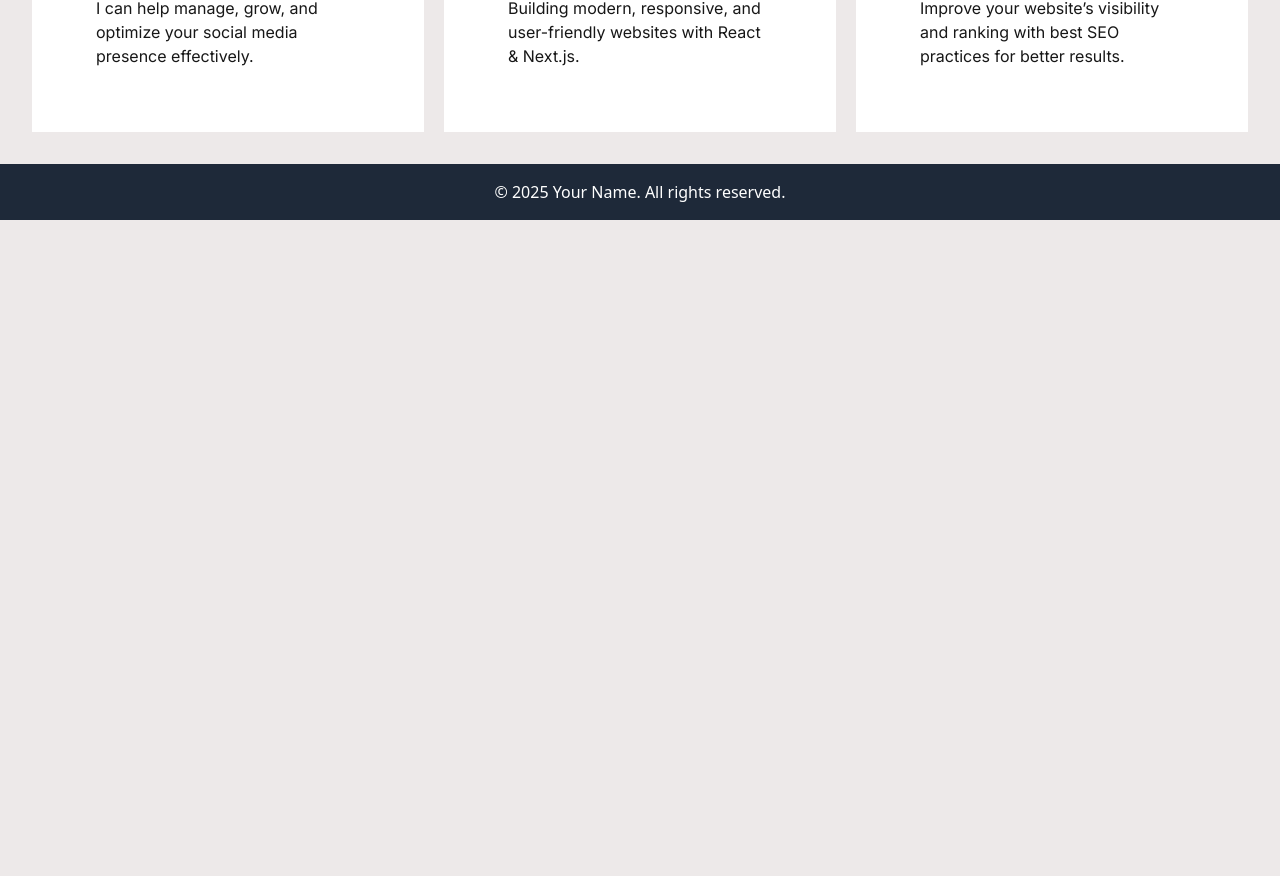
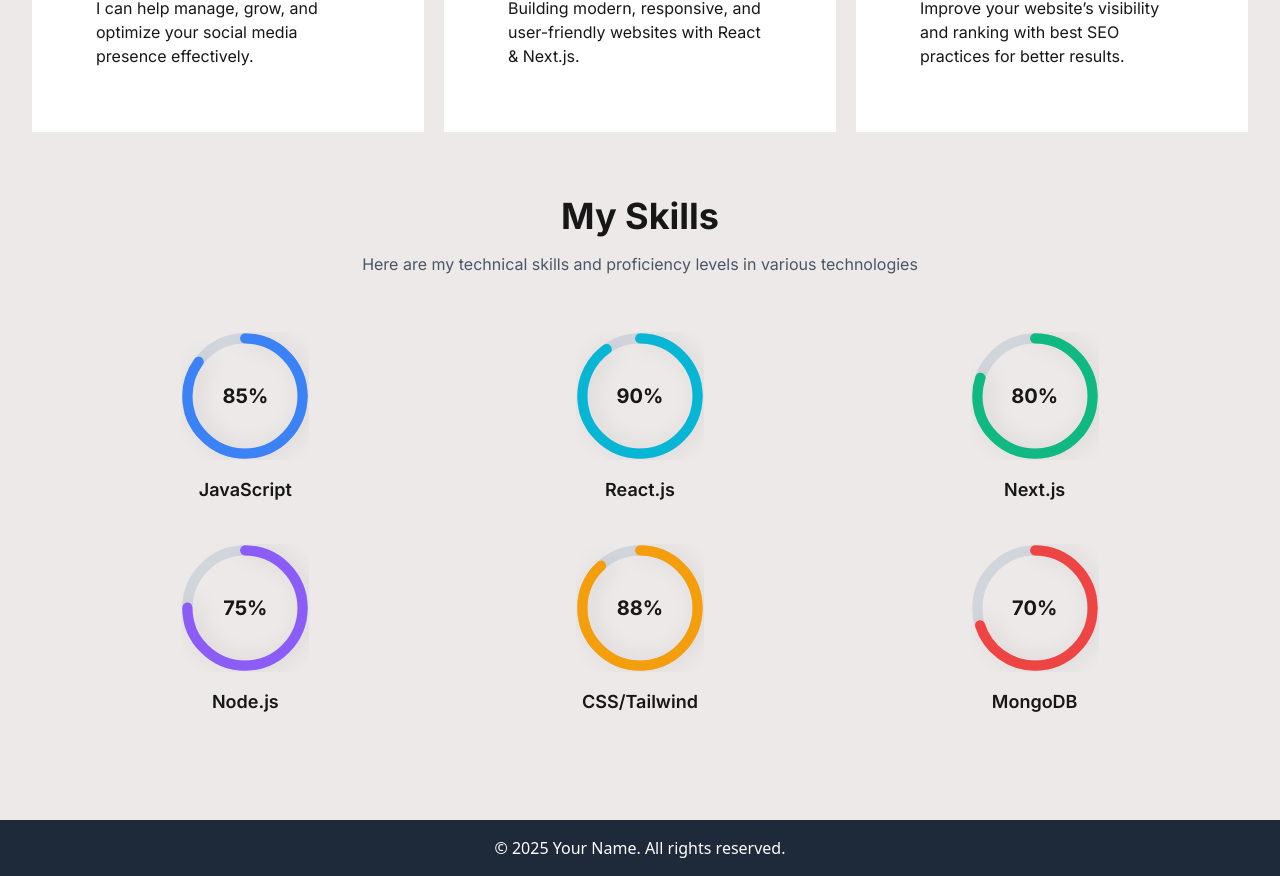
Before and after one commit to abdullahwebdev9176/portfolio-project, a Next.js app: page / in a window 1280 px wide. Shown: the part 1272-2148 px from the top of the page. Before the commit the page ends 1492 px from the top, so only its background shows below. Built offline with nearby package versions, Linux system fonts and the light colour scheme.

Commit message:
added progress circles

```diff
--- a/app/page.jsx
+++ b/app/page.jsx
@@ -1,6 +1,7 @@
 import AboutSection from "@/components/homeComponents/AboutSection";
 import HeroSection from "@/components/homeComponents/HeroSection";
 import OfferSection from "@/components/homeComponents/OfferSection";
+import ProgressCircles from "@/components/homeComponents/ProgressCircles";
 import Image from "next/image";
 
 export default function Home() {
@@ -10,6 +11,7 @@ export default function Home() {
         <HeroSection />
         <AboutSection />
         <OfferSection />
+        <ProgressCircles />
       </main>
     </div>
   );
--- /dev/null
+++ b/components/homeComponents/ProgressCircles.jsx
@@ -0,0 +1,114 @@
+'use client'
+import React, { useState, useEffect } from 'react'
+
+const ProgressCircles = () => {
+    const [isVisible, setIsVisible] = useState(false)
+    const [animatedPercentages, setAnimatedPercentages] = useState({})
+
+    const skills = [
+        { name: 'JavaScript', percentage: 85, color: '#3b82f6' },
+        { name: 'React.js', percentage: 90, color: '#06b6d4' },
+        { name: 'Next.js', percentage: 80, color: '#10b981' },
+        { name: 'Node.js', percentage: 75, color: '#8b5cf6' },
+        { name: 'CSS/Tailwind', percentage: 88, color: '#f59e0b' },
+        { name: 'MongoDB', percentage: 70, color: '#ef4444' }
+    ]
+
+    useEffect(() => {
+        setIsVisible(true)
+
+        // Animate percentages
+        skills.forEach((skill, index) => {
+            setTimeout(() => {
+                let current = 0
+                const increment = skill.percentage / 50 // 50 steps for smooth animation
+                const timer = setInterval(() => {
+                    current += increment
+                    if (current >= skill.percentage) {
+                        current = skill.percentage
+                        clearInterval(timer)
+                    }
+                    setAnimatedPercentages(prev => ({
+                        ...prev,
+                        [skill.name]: Math.round(current)
+                    }))
+                }, 20)
+            }, index * 200) // Stagger animations
+        })
+    }, [])
+
+    const CircleProgress = ({ skill, isVisible }) => {
+        const radius = 45
+        const circumference = 2 * Math.PI * radius
+        const percentage = animatedPercentages[skill.name] || 0
+        const strokeDashoffset = circumference - (percentage / 100) * circumference
+
+        return (
+            <div className={`flex flex-col items-center transition-all duration-1000 ${
+                isVisible ? 'opacity-100 translate-y-0' : 'opacity-0 translate-y-8'
+            }`}>
+                <div className="relative w-32 h-32 mb-4">
+                    <svg className="w-full h-full transform -rotate-90" viewBox="0 0 100 100">
+                        {/* Background circle */}
+                        <circle
+                            cx="50"
+                            cy="50"
+                            r={radius}
+                            stroke="currentColor"
+                            strokeWidth="8"
+                            fill="transparent"
+                            className="text-gray-300 dark:text-gray-700"
+                        />
+                        {/* Progress circle */}
+                        <circle
+                            cx="50"
+                            cy="50"
+                            r={radius}
+                            stroke={skill.color}
+                            strokeWidth="8"
+                            fill="transparent"
+                            strokeDasharray={circumference}
+                            strokeDashoffset={strokeDashoffset}
+                            strokeLinecap="round"
+                            className="transition-all duration-1000 ease-out"
+                            style={{ filter: 'drop-shadow(0 4px 8px rgba(0,0,0,0.1))' }}
+                        />
+                    </svg>
+                    {/* Percentage text */}
+                    <div className="absolute inset-0 flex items-center justify-center">
+                        <span className="text-xl font-bold text-foreground">
+                            {percentage}%
+                        </span>
+                    </div>
+                </div>
+                {/* Skill name */}
+                <h3 className="text-lg font-semibold text-center text-foreground mb-2">
+                    {skill.name}
+                </h3>
+            </div>
+        )
+    }
+
+    return (
+        <section className="py-16 px-4">
+            <div className='text-center mb-14'>
+                <h2 className='text-2xl md:text-4xl font-bold text-foreground'>My Skills</h2>
+                <p className="text-gray-600 dark:text-gray-400 mt-4 max-w-2xl mx-auto">
+                    Here are my technical skills and proficiency levels in various technologies
+                </p>
+            </div>
+
+            <div className="grid grid-cols-1 sm:grid-cols-2 lg:grid-cols-3 gap-8 max-w-6xl mx-auto">
+                {skills.map((skill, index) => (
+                    <CircleProgress
+                        key={skill.name}
+                        skill={skill}
+                        isVisible={isVisible}
+                    />
+                ))}
+            </div>
+        </section>
+    )
+}
+
+export default ProgressCircles
```
